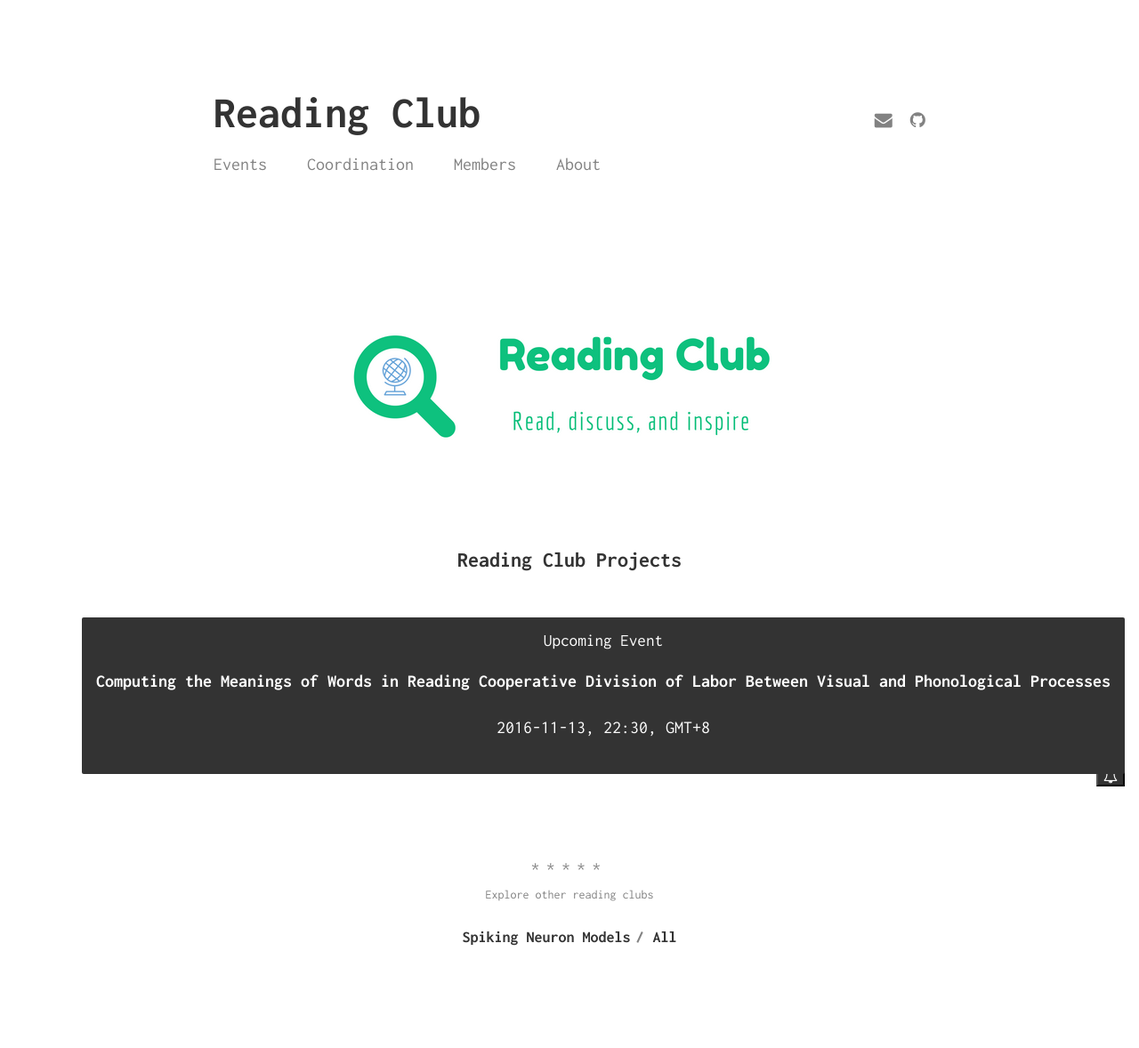
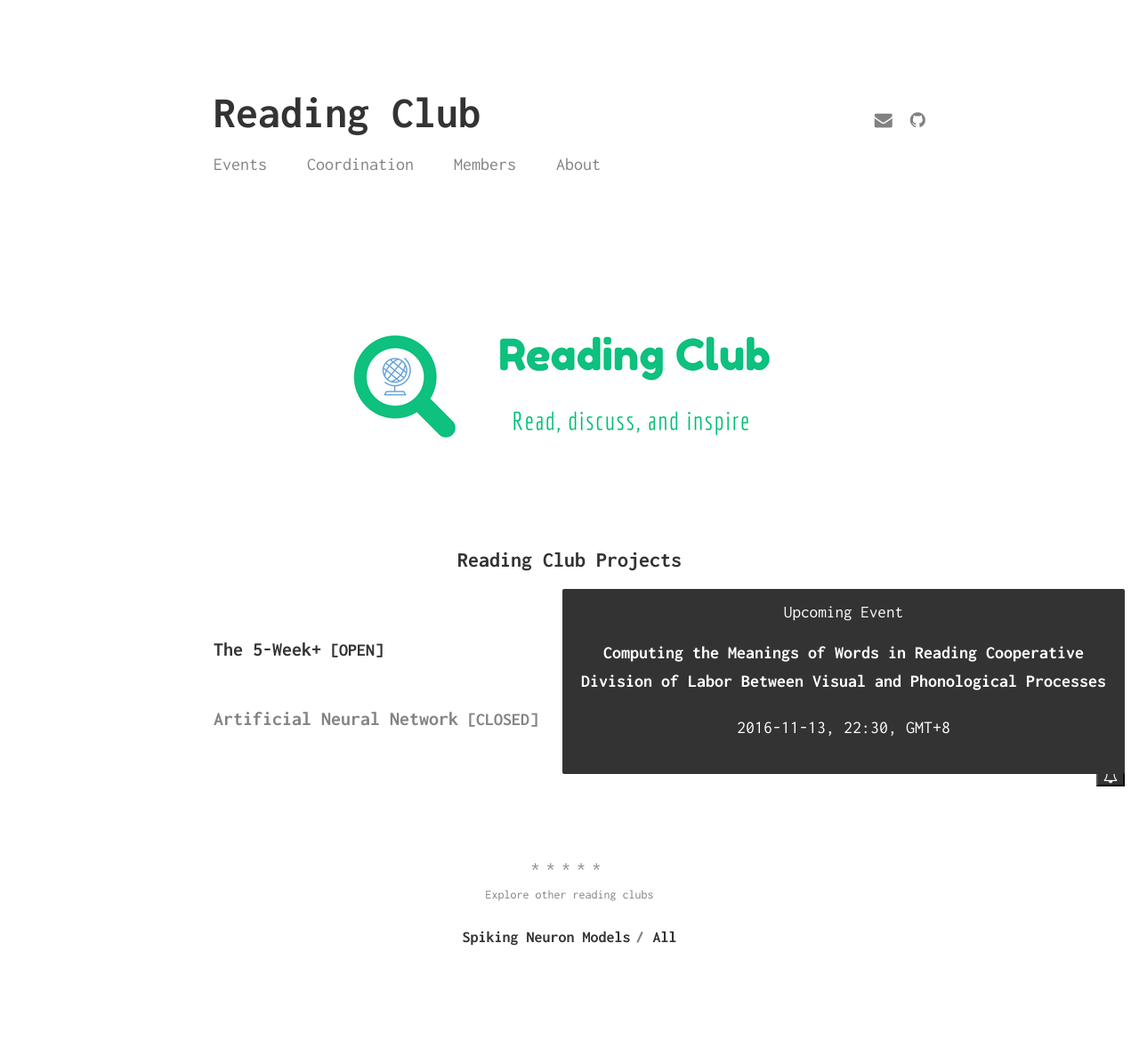
Before and after one commit to reading-club/reading-club.github.io, a Jekyll site: the page built from index.html, in a window 1280 px wide. Shown: the whole page at 89% size. Built offline with Jekyll 4.4.1, drawn with Linux system fonts in a browser that asks for light colours; nearby versions of some CDN libraries.

Commit message:
update style of noti

```diff
--- a/assets/css/custom.css
+++ b/assets/css/custom.css
@@ -143,6 +143,7 @@ hr.paragraph:after {
 #snackbar {
     visibility: hidden; /* Hidden by default. Visible on click */
     min-width: 250px; /* Set a default minimum width */
+    max-width: 600px; /* Set a default minimum width */
     margin-left: -125px; /* Divide value of min-width by 2 */
     background-color: #333; /* Black background color */
     color: #fff; /* White text color */
@@ -155,7 +156,7 @@ hr.paragraph:after {
     bottom: 30px; /* 30px from the bottom */
 }
 
-@media only screen and (max-width: 500px) {
+@media only screen and (max-width: 600px) {
     #snackbar {
     min-width: 250px; /* Set a default minimum width */
     max-width: 350px;
```
Also changed, not shown: 9 other files.
